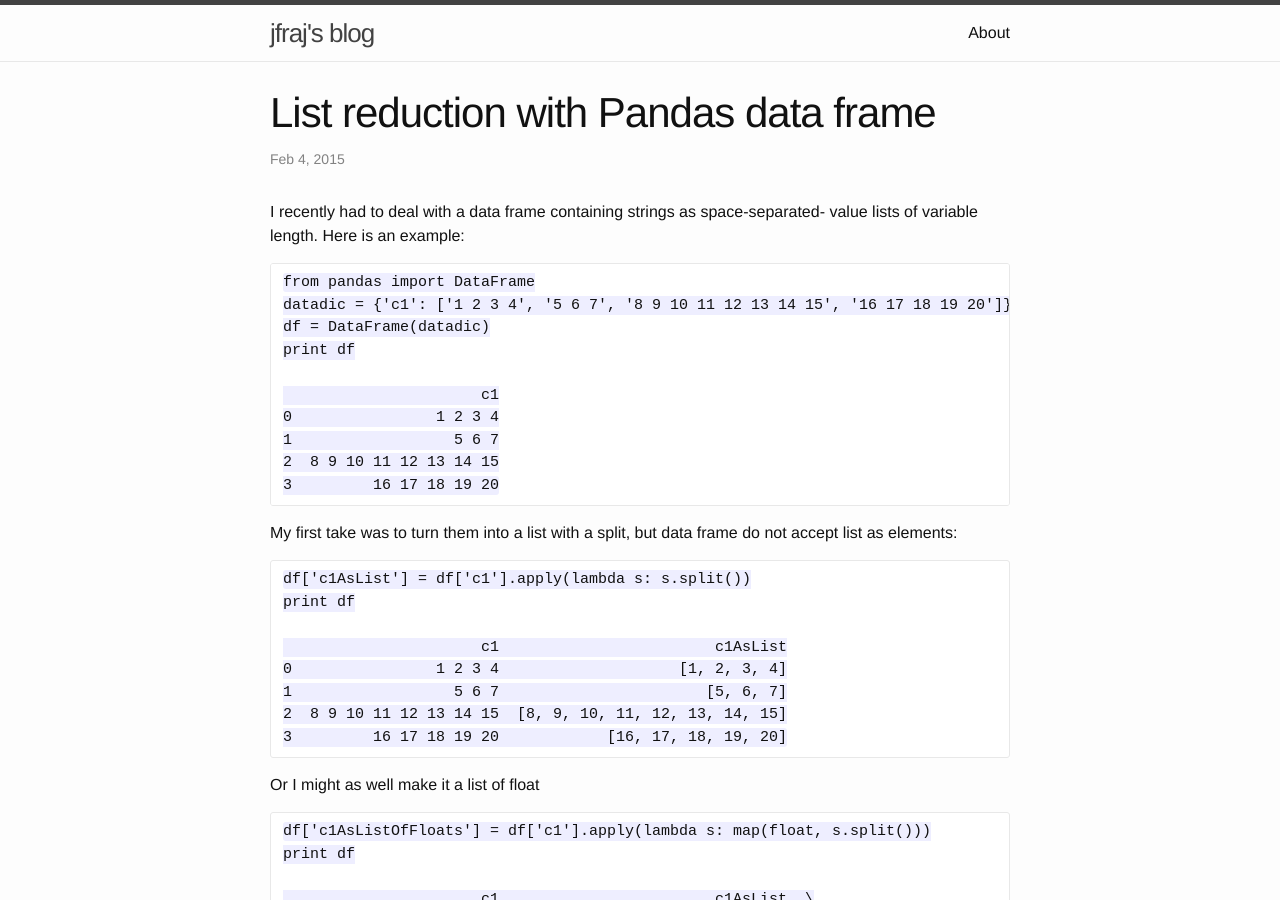
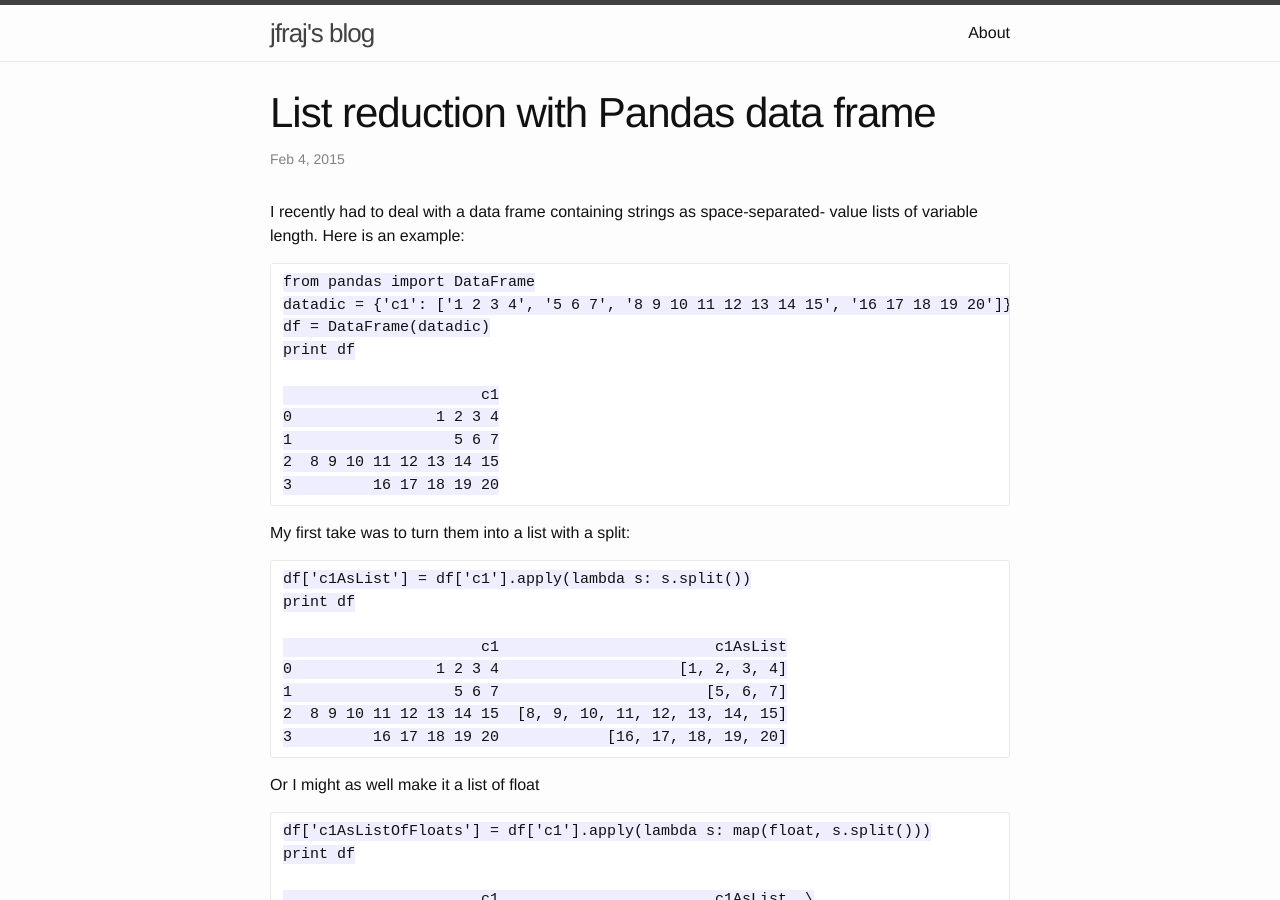
Before and after one commit to jfraj/jfraj.github.io, a Jekyll site: the page built from _posts/2015-02-04-listreduction.markdown, in a window 1280 px wide and 900 px high. Built offline with Jekyll 4.4.1, drawn with Linux system fonts in a browser that asks for light colours.

Commit message:
removed false statement

```diff
--- a/_posts/2015-02-04-listreduction.markdown
+++ b/_posts/2015-02-04-listreduction.markdown
@@ -20,8 +20,7 @@ value lists of variable length.  Here is an example:
     3         16 17 18 19 20
 
 
-My first take was to turn them into a list with a split, but data frame do not
-accept list as elements:
+My first take was to turn them into a list with a split:
 
 
     df['c1AsList'] = df['c1'].apply(lambda s: s.split())
```
